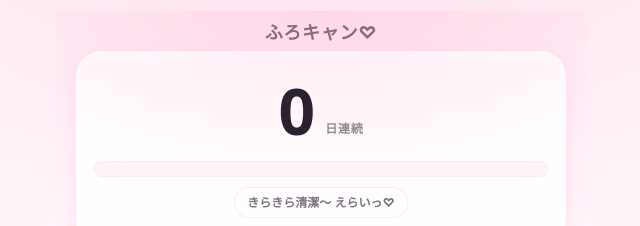
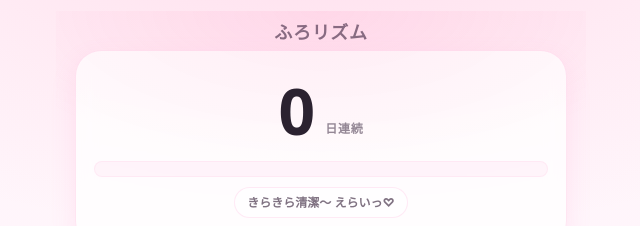
Before and after one commit to skurosawa/chinkasu-pwa, a React (Vite) app: page / in a window 1280 px wide. Shown: the top 226 px of the page, without its empty margins (319-959 px from the left). Built offline with nearby package versions, Linux system fonts and the light colour scheme.

Commit message:
chore: rename app to ふろリズム

```diff
--- a/index.html
+++ b/index.html
@@ -13,7 +13,7 @@
     <meta name="theme-color" content="#FF69B4" />
     <meta
       name="description"
-      content="ふろキャン♡｜ゆめかわ清潔で時間と戦う、ちょっと煽り系ジョークPWA🫧"
+      content="ふろリズム｜ゆめかわ清潔で時間と戦う、ちょっと煽り系ジョークPWA🫧"
     />
 
     <!-- iOS PWA 対応 -->
@@ -42,7 +42,7 @@
       href="/chinkasu-pwa/icons/apple-touch-icon.png"
     />
 
-    <title>ふろキャン♡</title>
+    <title>ふろリズム</title>
   </head>
 
   <body>
--- a/src/App.tsx
+++ b/src/App.tsx
@@ -192,7 +192,7 @@ export default function App() {
     const sparkle = isGodClean ? ' ✨' : ''
     // URLは入れない（要望）
     return `🛁 おふろ入った〜 🫧 ${streakText}${sparkle}
-#ふろキャン`
+#ふろリズム`
   }
 
   const onShare = async () => {
@@ -281,7 +281,7 @@ const onBathReset = () => {
     <div className={`app ${isDanger ? 'dangerMode' : ''}`}>
       <header className="top">
         <div className="brand">
-          <h1 className="brandTitle">ふろキャン♡</h1>
+          <h1 className="brandTitle">ふろリズム</h1>
           {isGodClean && (
             <span className={`godBadge godBadge--${cleanTier.key}`}>
               {cleanTier.badge} {cleanTier.label}
--- a/vite.config.ts
+++ b/vite.config.ts
@@ -34,9 +34,9 @@ export default defineConfig(({ mode }) => {
         ],
 
         manifest: {
-          name: 'ふろキャン♡',
-          short_name: 'ふろキャン',
-          description: 'ふろキャン♡｜ゆめかわ清潔で時間と戦う、ちょっと煽り系ジョークPWA🫧',
+          name: 'ふろリズム',
+          short_name: 'ふろリズム',
+          description: 'ふろリズム｜ゆめかわ清潔で時間と戦う、ちょっと煽り系ジョークPWA🫧',
 
           theme_color: '#FF69B4',
           background_color: '#FFF1FA',
```
